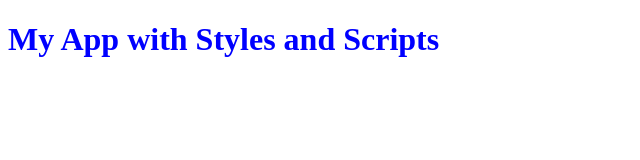
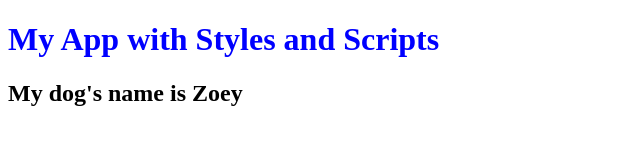
Before and after one commit to thinkful-ei-macaw/test-curtJordan, a plain HTML site: page index.html in a window 1280 px wide. Shown: the whole page, without its empty margins (0-640 px from the left). Drawn offline with Linux system fonts and the light colour scheme.

Commit message:
added h2

```diff
--- a/index.html
+++ b/index.html
@@ -9,6 +9,7 @@
 </head>
 <body>
   <h1>My App with Styles and Scripts</h1>
+  <h2> My dog's name is Zoey</h2>
 
 
 
```
